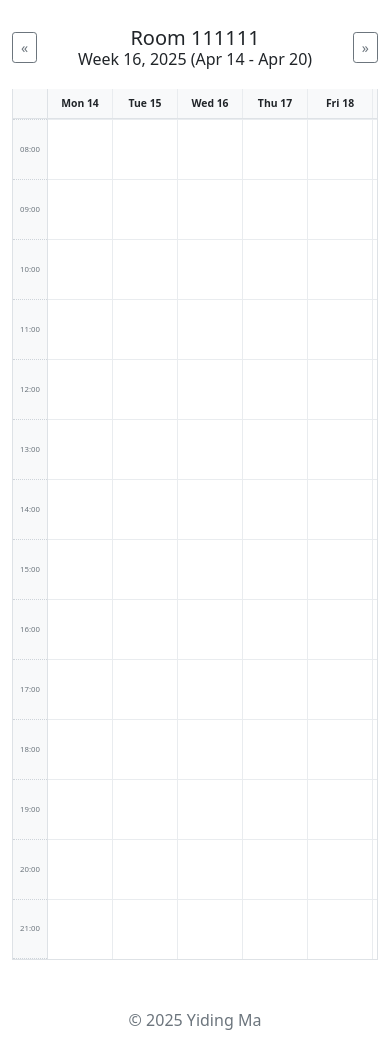
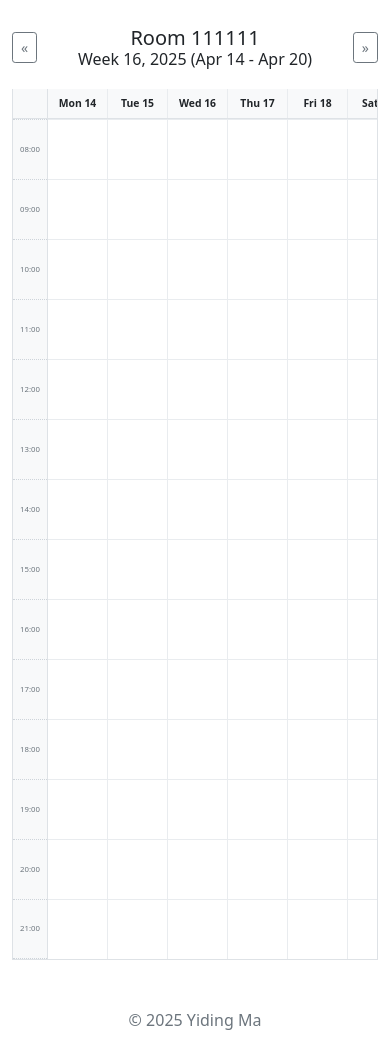
Before and after one commit to huiedtest/huiedtest.github.io, a Flask app: page /room/1/week in a window 390 px wide. Shown: the part 56-1104 px from the top of the page. Run offline with Flask 2, Linux system fonts and the light colour scheme; data comes from the database, SQL or seed files in the repository.

Commit message:
Update style.css

```diff
--- a/static/css/style.css
+++ b/static/css/style.css
@@ -108,7 +108,6 @@ body {
     flex: 1;
     overflow-x: auto;
     position: relative;
-    min-width: 0;
 }
 
 .grid-header-row {
@@ -163,17 +162,16 @@ body {
 .calendar-day-grid > .grid-content-area {
     flex: 1;
     overflow-x: auto;
-    min-width: 0;
 }
 .calendar-week-grid .grid-content-area {
-    /* Removed width: fit-content */
+    width: fit-content;
 }
 
 
 .room-day-column,
 .user-week-day-column,
 .week-room-day-column {
-    flex: 1; /* Let columns grow to fill space */
+    flex: 1;
     min-width: 120px;
     border-right: 1px solid #e9ecef;
     position: relative;
@@ -312,10 +310,10 @@ body {
          flex: 0 0 35px;
     }
     .room-day-column, .user-week-day-column, .week-room-day-column {
-        min-width: 65px;
+        min-width: 60px;
     }
     .grid-header-row .column-header-cell {
-        min-width: 65px;
+        min-width: 60px;
         font-size: 0.65em;
     }
     .calendar-month td {
```
